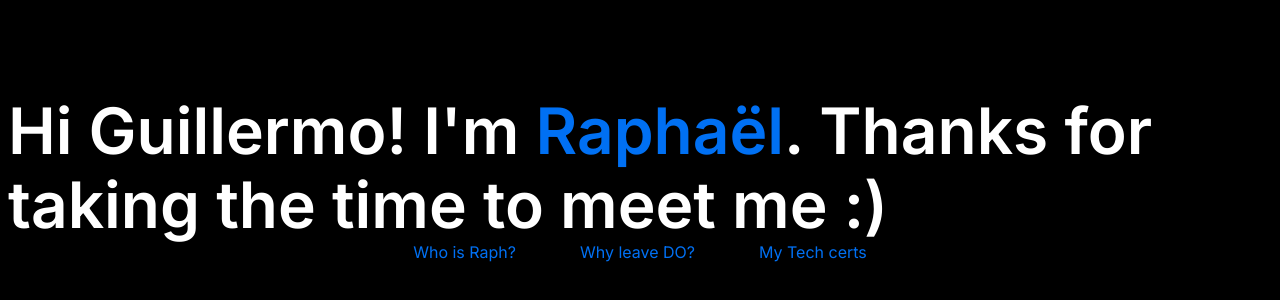
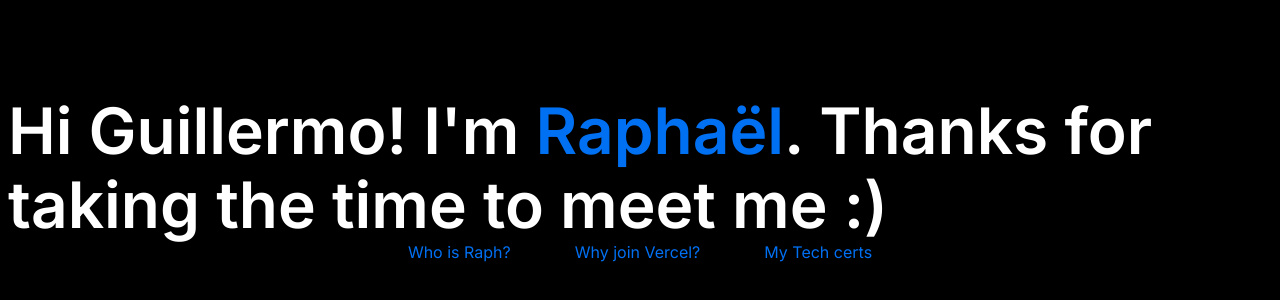
Before and after one commit to ralphieninefo/hire-raphael-nextjs, a Next.js app: page / in a window 1280 px wide. Shown: the part 222-522 px from the top of the page. Built offline with nearby package versions, Linux system fonts and the light colour scheme; a web font is replaced by a local one.

Commit message:
Rename Why leave DO page to Why join Vercel and update links

```diff
--- a/pages/index.js
+++ b/pages/index.js
@@ -18,7 +18,7 @@ export default function Home() {
 
         <nav className={styles.nav}>
           <Link href="/who-is-raph"><a>Who is Raph?</a></Link>
-          <Link href="/why-leaving-do"><a>Why leave DO?</a></Link>
+          <Link href="/why-join-vercel"><a>Why join Vercel?</a></Link>
           <Link href="/my-tech-certs"><a>My Tech certs</a></Link>
         </nav>
       </main>
```
